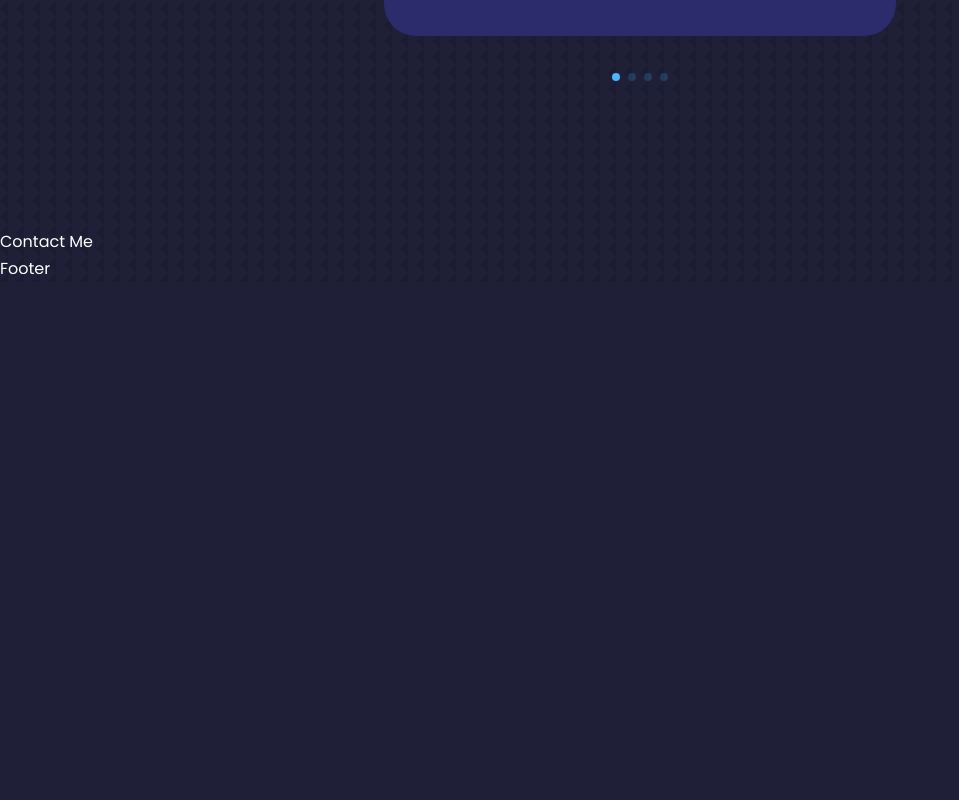
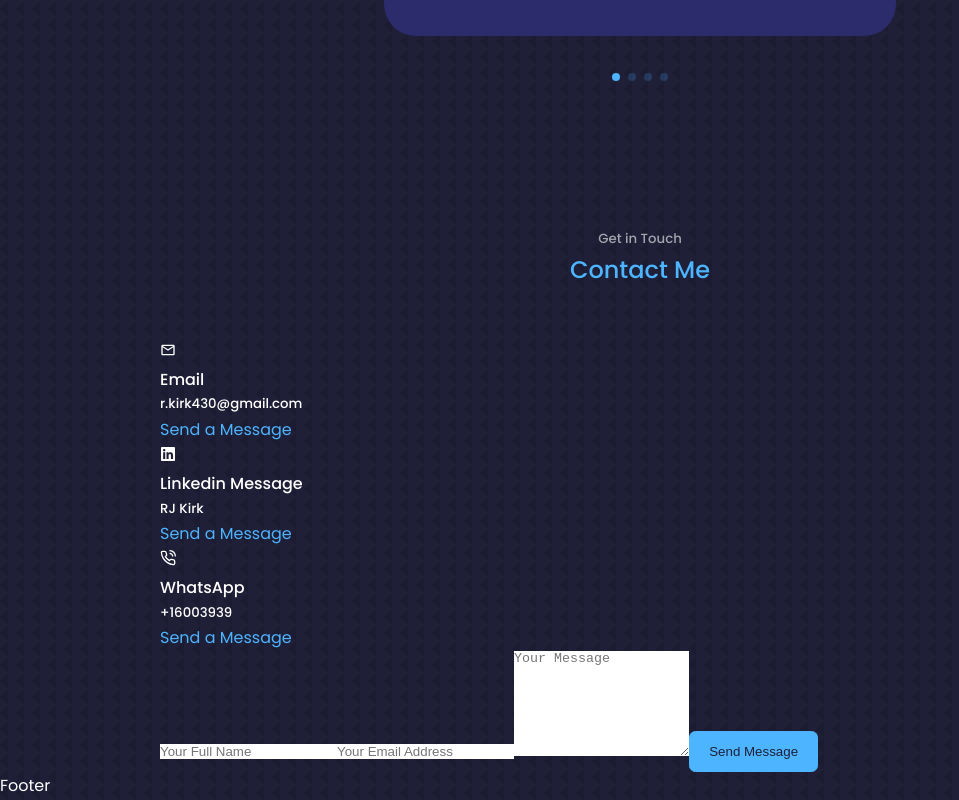
Before and after one commit to rkirk430/portfolio-website, a React (Create React App) app: page / in a window 1280 px wide. Shown: the part 4431-5231 px from the top of the page, without its empty margins (0-959 px from the left). Before the commit the page ends 4713 px from the top, so only its background shows below. Built offline with nearby package versions, Linux system fonts and the light colour scheme.

Commit message:
Contact Form JSX

```diff
--- a/src/components/contact/Contact.jsx
+++ b/src/components/contact/Contact.jsx
@@ -1,9 +1,48 @@
 import React from 'react'
 import './contact.css'
+import {MdOutlineEmail} from 'react-icons/md'
+import {FaLinkedin} from 'react-icons/fa'
+import {FiPhoneCall} from 'react-icons/fi'
 
 const Contact = () => {
   return (
-    <section id="contact"> Contact Me </section>
+    <section id="contact">
+      <h5> Get in Touch </h5>
+      <h2> Contact Me </h2>
+
+      <div className="container contact__container">
+        <div className="contact__options">
+          {/* Contact Option 1: */}
+          <article className="contact__option">
+            <MdOutlineEmail />
+            <h4>Email</h4>
+            <h5>r.kirk430@gmail.com</h5>
+            <a href="mailto:r.kirk430@gmail.com" target = "_blank"> Send a Message </a>
+          </article>
+          {/* Contact Option 2: */}
+          <article className="contact__option">
+            <FaLinkedin />
+            <h4>Linkedin Message</h4>
+            <h5>RJ Kirk</h5>
+            <a href="https://m.me/rj.john.12/" target = "_blank"> Send a Message </a>
+          </article>
+          {/* Contact Option 3:  */}
+          <article className="contact__option">
+            <FiPhoneCall />
+            <h4>WhatsApp</h4>
+            <h5>+16003939</h5>
+            <a href="https://api.whatsapp.com/send?phone=+16096102803" target = "_blank"> Send a Message </a>
+          </article>
+        </div>
+
+        <form action="">
+          <input type="text" name='name' placeholder='Your Full Name' required />
+          <input type="email" name='email' placeholder='Your Email Address' required />
+          <textarea name="message" rows='7' placeholder='Your Message' required></textarea>
+          <button type='submit' className='btn btn-primary'> Send Message </button>
+        </form>
+      </div>
+    </section>
   )
 }
 
```
